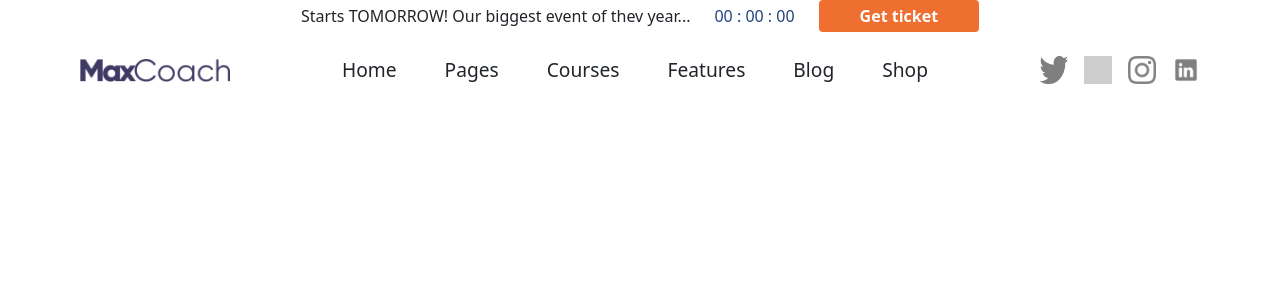
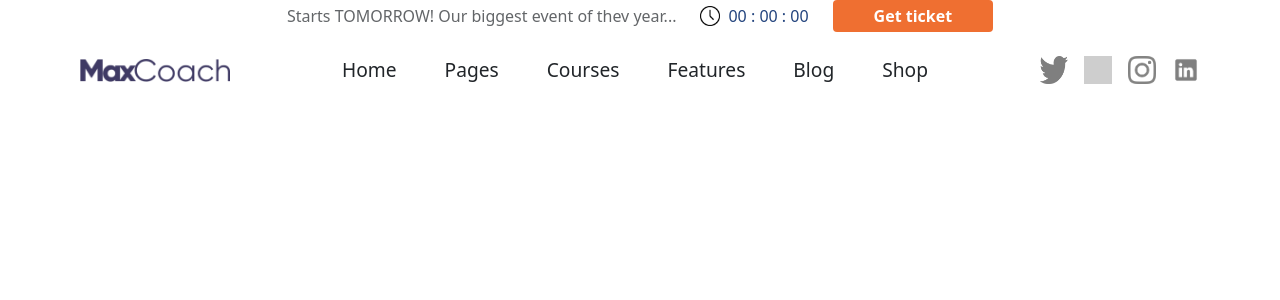
Before and after one commit to LBusnelli27/proj-html-vuejs, a Vue app: page / in a window 1280 px wide. Shown: the top 300 px of the page. Built offline with nearby package versions, Linux system fonts and the light colour scheme; grey boxes are pictures that could not be loaded.

Commit message:
refactor header

```diff
--- a/src/components/Header.vue
+++ b/src/components/Header.vue
@@ -2,7 +2,11 @@
   <div>
     <section class="d-flex gap-4 align-items-center justify-content-center">
         <p class="m-0">Starts <span class="text-uppercase">tomorrow</span>! Our biggest event of thev year...</p>
-        <p class="my-colck-header m-0">00 : 00 : 00</p>
+        <div class="my-clock-header d-flex gap-2 align-items-center">
+          <img :src="require('../assets/images/clock-icon.png')" alt="">
+          <p class="m-0">00 : 00 : 00</p>
+        </div>
+
         <button class="btn">Get ticket</button>
     </section>
 
@@ -66,15 +70,26 @@ export default {
 
 <style lang="scss" scoped>
   section{
+    p {
+      font-weight: 200;
+      opacity: .7;
+    }
     button {
       padding: .2rem 2.5rem;
       font-weight: 600;
       background-color: #ef6f31;
       color: white;
     }
-    .my-colck-header {
+    .my-clock-header {
       color:#22437d;
-      font-weight: 500;
+      img{
+        height: 20px;
+        width: 20px;
+      }
+      p{
+        opacity: 1;
+        font-weight: 500;
+      }
     }
   }
 
@@ -88,7 +103,7 @@ export default {
       ul {
         li {
           font-size: 1.2rem;
-          font-weight: 200;
+          font-weight: 300;
         }
       }
     }
```
Also changed, not shown: src/assets/images/clock-icon.png (added).
